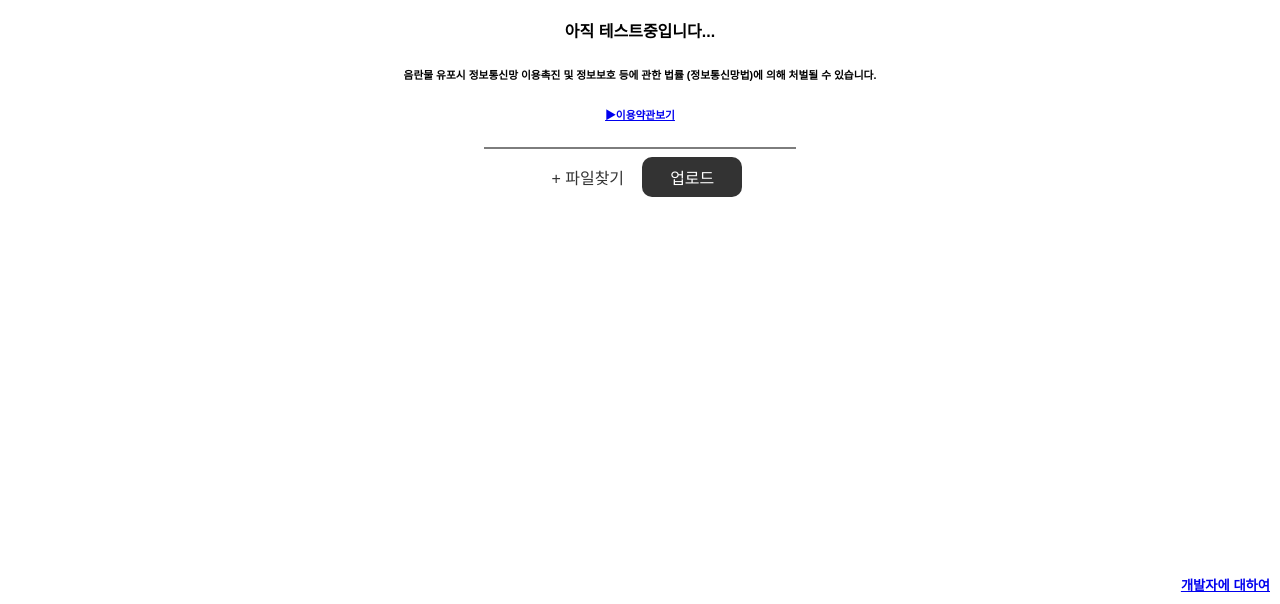
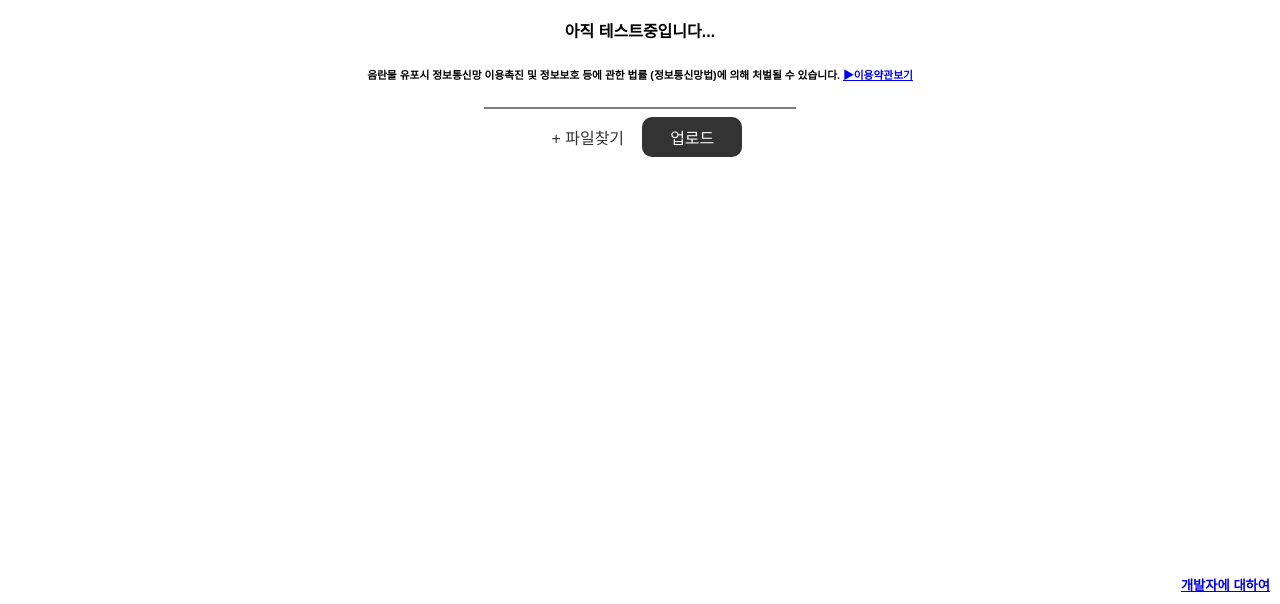
Before and after one commit to jaksim0sec/bbbi, a website: page index.html in a window 1280 px wide. Shown: the part 196-800 px from the top of the page. Drawn offline with Linux system fonts and the light colour scheme; a web font is replaced by a local one.

Commit message:
Update index.html

```diff
--- a/index.html
+++ b/index.html
@@ -219,7 +219,7 @@
     <div id="content">
       <h1>박영초 이미지 업로드</h1>
       <h4>아직 테스트중입니다...</h4><span><h5><a href="https://naver.me/xKQingLm" style = "position:absolute; bottom:10px; right:10px;"> 개발자에 대하여</a></h5></span>
-      <h6>음란물 유포시 정보통신망 이용촉진 및 정보보호 등에 관한 법률 (정보통신망법)에 의해 처벌될 수 있습니다.</h6><span><h6><a href="/rule">▶이용약관보기</a></h6></span>
+      <h6>음란물 유포시 정보통신망 이용촉진 및 정보보호 등에 관한 법률 (정보통신망법)에 의해 처벌될 수 있습니다. <span><a href="/rule">▶이용약관보기</a></span></h6>
         <hr style="width: 25%; border: 0.5px solid #7d7d7d;">
         <div class="file-upload">
           <input type="file" id="imageInput" accept="image/*" required>
```
